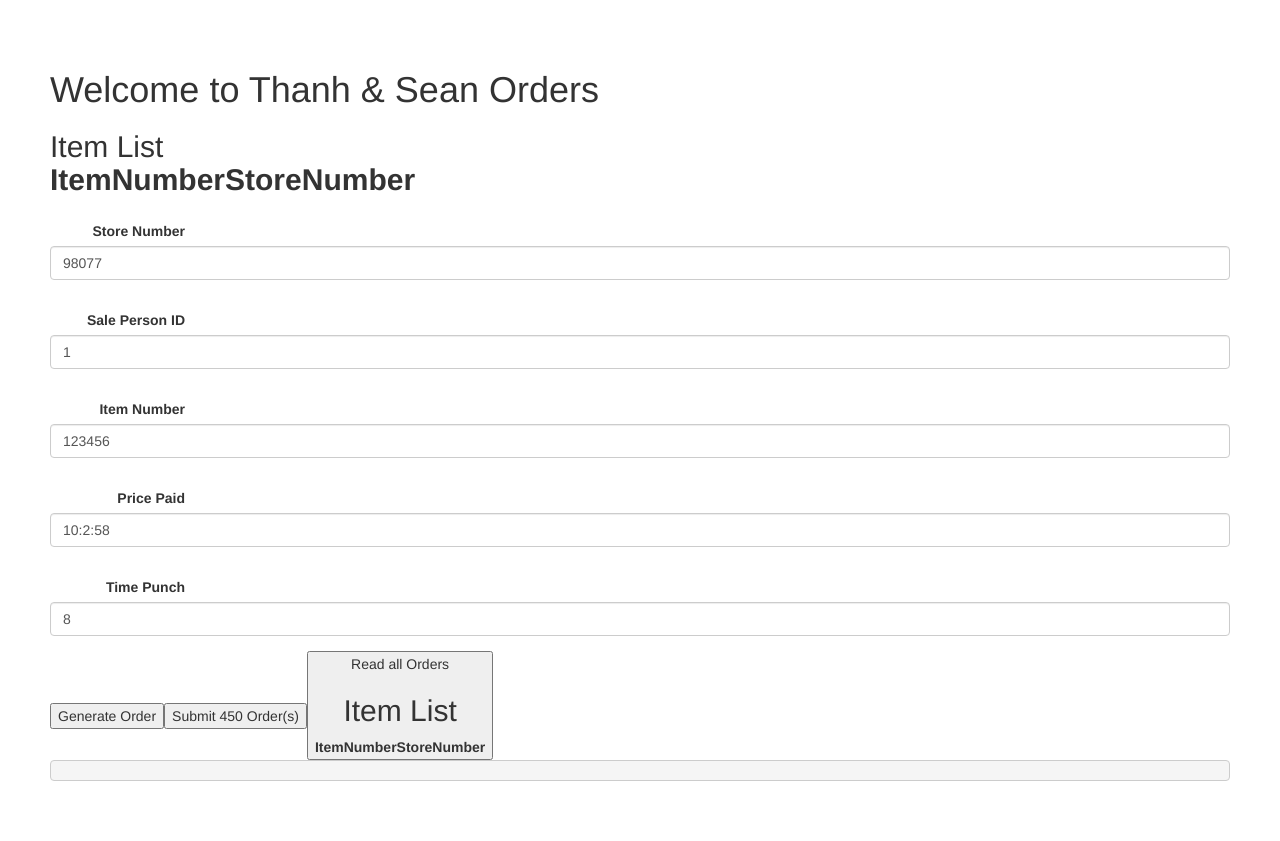
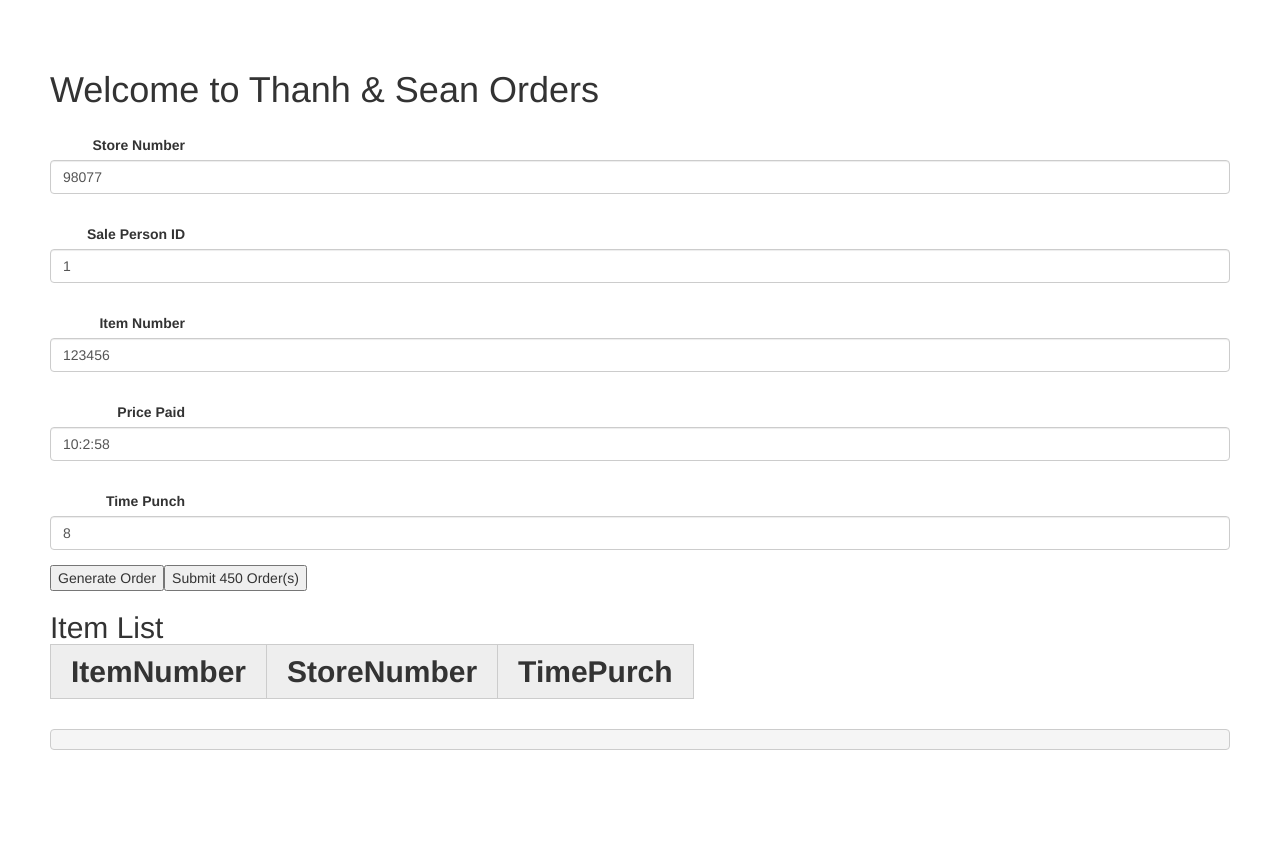
Before and after one commit to tduoth/isit420duong, a Node server app: page / in a window 1280 px wide. After the commit the page ends 750 px from the top, so only its background shows below. Run offline with Node 20, Linux system fonts and the light colour scheme; data that the repository does not hold is empty; some libraries are stand-ins or nearby versions.

Commit message:
added list for mongodb orders display

```diff
--- a/homework2/app.js
+++ b/homework2/app.js
@@ -8,7 +8,8 @@ var bodyParser = require('body-parser');
 // New Code for mongo
 var mongodb = require('mongodb');
 var monk = require('monk');
-var db = monk('mongodb://bcuser:password1@ds054308.mlab.com:54308/ordersdb');
+var db = monk('mongodb://seannewmanmongo:isit420@ds064799.mlab.com:64799/isit420orders');
+//var db = monk('mongodb://bcuser:password1@ds054308.mlab.com:54308/ordersdb');
 
 var index = require('./routes/index');
 var users = require('./routes/users');
--- a/homework2/public/javascripts/control.js
+++ b/homework2/public/javascripts/control.js
@@ -93,6 +93,7 @@ $('#submitOrders').click(function() {
             tableContent += '<tr>';
             tableContent += '<td><a href="#" class="linkshowuser" rel="' + this.itemNumber + '">' + this.itemNumber + '</a></td>';
             tableContent += '<td>' + this.storeNumber + '</td>';
+            tableContent += '<td>' + this.timePurch + '</td>';
             tableContent += '</tr>';
           });
 
--- a/homework2/public/stylesheets/style.css
+++ b/homework2/public/stylesheets/style.css
@@ -24,3 +24,28 @@ label {
   text-align: right;
   width: 140px;
 }
+
+#itemList {
+	margin:0 0 30px 0;
+}
+	#itemList table {
+		border-collapse:separate;
+		border-spacing:1px;
+		background:#CCC;
+	}
+		#itemList table th {
+			background:#EEE;
+			font-weight:600;
+			padding:10px 20px;
+			text-align:center;
+		}
+		#itemList table tbody {
+			padding:0; margin:0;
+			border-collapse:collapse;
+			border-spacing:0px;
+		}
+			#itemList table td {
+				background:#FFF;
+				padding:5px 10px;
+				text-align:center;
+			}
--- a/homework2/routes/index.js
+++ b/homework2/routes/index.js
@@ -6,7 +6,7 @@ router.get('/', function(req, res, next) { 'use strict';
   res.render('index', { title: "Thanh & Sean Orders"});
 });
 
-router.get('/orders', function(req, res) {
+/* router.get('/orders', function(req, res) {
     var db = req.db;
     var collection = db.get('Usercollection');
     collection.find({},{},function(e,docs){
@@ -14,7 +14,15 @@ router.get('/orders', function(req, res) {
             "orders" : docs
         });
     });
-});
+}); */
+
+router.get('/orders', function(req, res) {
+    var db = req.db;
+    var collection = db.get('itemlist');
+    collection.find({},{},function(e,docs){
+      res.json(docs);
+    });
+  });
 
 var count = 0;
 
@@ -26,7 +34,8 @@ router.post('/addorder', function(req, res) {
     // Get our form values. These rely on the "name" attributes
 
     // Set our collection
-    var collection = db.get('Usercollection');
+    //var collection = db.get('Usercollection');
+    var collection = db.get('itemlist');
 
         // Submit to the DB
         collection.insert({
--- a/homework2/views/index.jade
+++ b/homework2/views/index.jade
@@ -3,14 +3,6 @@ extends layout
 block content
 
   h1 Welcome to #{title}
-
-  h2 Item List
-    #itemList
-      table
-        thead
-          th ItemNumber
-          th StoreNumber
-        tbody
 
   div.form-group
     label(for='storeNumber') Store Number
@@ -29,15 +21,14 @@ block content
     input.form-control(type='text')#textBoxPrice
   button#submitOneOrder Generate Order
   button#submitOrders Submit 450 Order(s)
-  button#readAllOrders Read all Orders
 
-
-    h2 Item List
+  h2 Item List
     #itemList
       table
         thead
           th ItemNumber
           th StoreNumber
+          th TimePurch
         tbody
 
   pre#status
```
